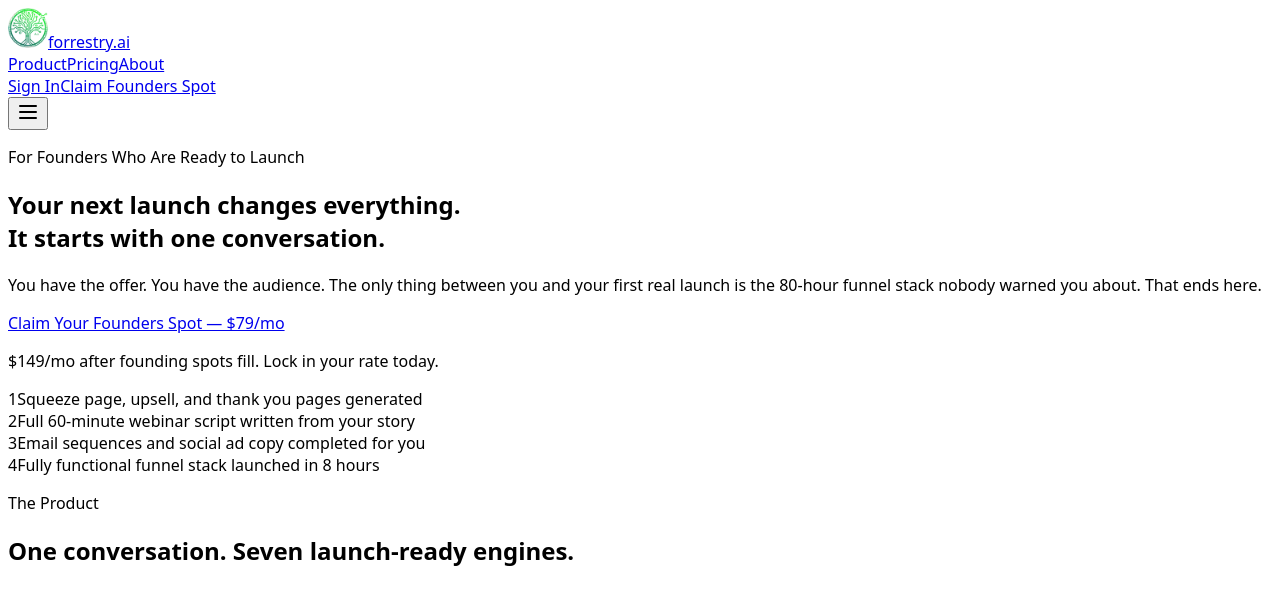
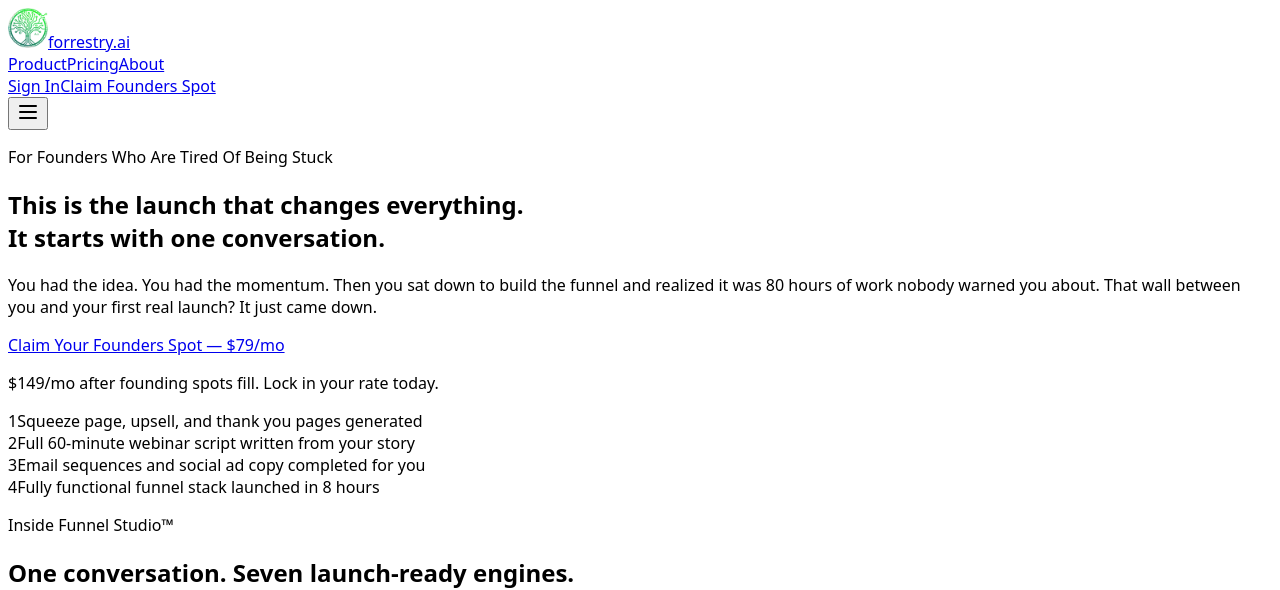
Before and after one commit to AGutierrez4/forrestry-website, a React (Vite) app: page / in a window 1280 px wide. Shown: the top 590 px of the page. Built offline with nearby package versions, Linux system fonts and the light colour scheme; the HTML template or start-up script is replaced by a standard one.

Commit message:
Copy: conversion optimization pass — hero rewrite, section reorder, scarcity subtext, title fixes

```diff
--- a/src/components/company/Benefits.tsx
+++ b/src/components/company/Benefits.tsx
@@ -27,7 +27,7 @@ export default function Benefits() {
             What Changes
           </p>
           <h2 className="text-[clamp(1.75rem,4vw,2.75rem)] font-bold text-center mb-14">
-            What your week looks like after the Brain Dump™.
+            What changes after one conversation.
           </h2>
         </FadeUp>
 
--- a/src/components/company/CompanyCTA.tsx
+++ b/src/components/company/CompanyCTA.tsx
@@ -31,6 +31,9 @@ export default function CompanyCTA() {
           >
             Claim Your Founders Spot — $79/mo
           </a>
+          <p className="text-muted text-sm">
+            Limited to the first 100 founding members.
+          </p>
         </FadeUp>
       </div>
     </section>
--- a/src/components/company/CompanyHero.tsx
+++ b/src/components/company/CompanyHero.tsx
@@ -14,11 +14,11 @@ export default function CompanyHero() {
 
       <div className="relative z-10 max-w-[1100px] mx-auto px-6 text-center">
         <p className="text-green text-sm font-semibold tracking-wide uppercase mb-6">
-          For Founders Who Are Ready to Launch
+          For Founders Who Are Tired Of Being Stuck
         </p>
 
         <h1 className="text-[clamp(2.5rem,6vw,4.5rem)] font-extrabold leading-[1.1] mb-6">
-          <span className="text-white">Your next launch changes everything.</span>
+          <span className="text-white">This is the launch that changes everything.</span>
           <br />
           <span className="bg-gradient-to-br from-green-bright to-purple bg-clip-text text-transparent">
             It starts with one conversation.
@@ -26,9 +26,9 @@ export default function CompanyHero() {
         </h1>
 
         <p className="text-[clamp(1rem,2.5vw,1.25rem)] text-muted mb-10 max-w-[640px] mx-auto leading-relaxed">
-          You have the offer. You have the audience. The only thing between you and
-          your first real launch is the 80-hour funnel stack nobody warned you about.
-          That ends here.
+          You had the idea. You had the momentum. Then you sat down to build the funnel
+          and realized it was 80 hours of work nobody warned you about. That wall
+          between you and your first real launch? It just came down.
         </p>
 
         <div>
--- a/src/components/company/EfficiencyTable.tsx
+++ b/src/components/company/EfficiencyTable.tsx
@@ -25,7 +25,7 @@ export default function EfficiencyTable() {
 
         <FadeUp delay={0.1}>
           <h2 className="text-[clamp(1.75rem,4vw,2.75rem)] font-bold text-center mb-14">
-            Three paths. Only one gets you launched.
+            Three paths. One takes 80 hours. One costs $10,000. One takes a conversation.
           </h2>
         </FadeUp>
 
@@ -62,6 +62,9 @@ export default function EfficiencyTable() {
             >
               Claim Your Founders Spot — $79/mo
             </a>
+            <p className="text-muted text-sm mt-4">
+              Limited to the first 100 founding members.
+            </p>
           </div>
         </FadeUp>
       </div>
--- a/src/components/company/Founder.tsx
+++ b/src/components/company/Founder.tsx
@@ -59,7 +59,7 @@ export default function Founder() {
                 </p>
               </blockquote>
               <p className="text-muted text-sm leading-relaxed">
-                All 100 founding spots are available until they are gone.
+                100 founding spots. Once they are gone, the price goes to $149/mo.
               </p>
             </div>
           </div>
--- a/src/components/company/Problem.tsx
+++ b/src/components/company/Problem.tsx
@@ -3,7 +3,7 @@ import FadeUp from '../FadeUp'
 const painPoints = [
   {
     emoji: '⏳',
-    title: 'The Blank Page',
+    title: 'The AI Letdown',
     body: 'You open the AI tool, hit generate, and the output reads like it was written for nobody. Thin. Generic. Not even close to what you needed.',
   },
   {
--- a/src/components/company/StudioBento.tsx
+++ b/src/components/company/StudioBento.tsx
@@ -105,7 +105,7 @@ export default function StudioBento() {
       <div className="relative z-10 max-w-[1100px] mx-auto">
         <FadeUp>
           <p className="text-green text-sm font-semibold tracking-wide uppercase mb-4 text-center">
-            The Product
+            Inside Funnel Studio™
           </p>
         </FadeUp>
 
--- a/src/pages/Company.tsx
+++ b/src/pages/Company.tsx
@@ -39,11 +39,11 @@ export default function Company() {
         <CompanyHero />
         <StudioBento />
         <EfficiencyTable />
+        <LazySection minHeight={600}>
+          <Problem />
+        </LazySection>
         <LazySection minHeight={500}>
           <Benefits />
-        </LazySection>
-        <LazySection minHeight={600}>
-          <Problem />
         </LazySection>
         <LazySection minHeight={500}>
           <Founder />
```
Also changed, not shown: 1 other file (tests, documents, lock files or other folders).
